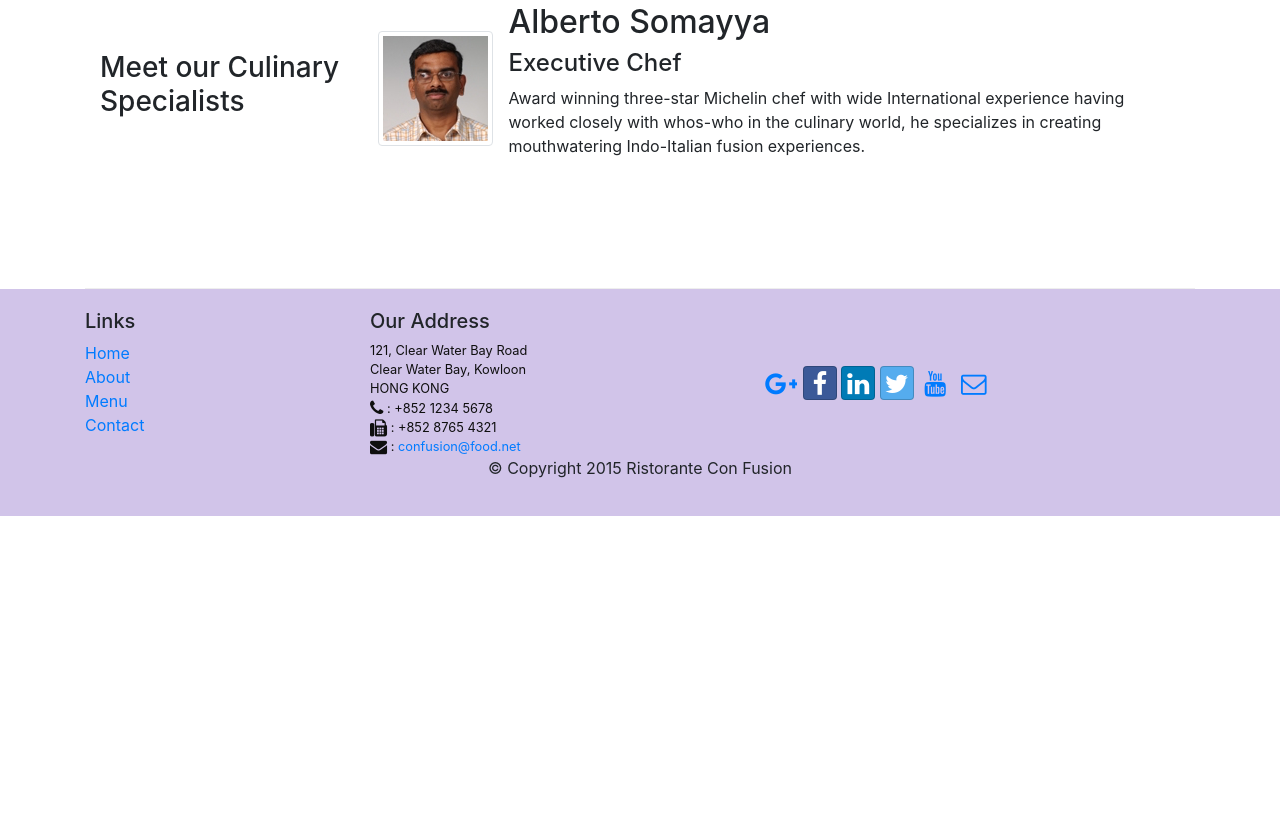
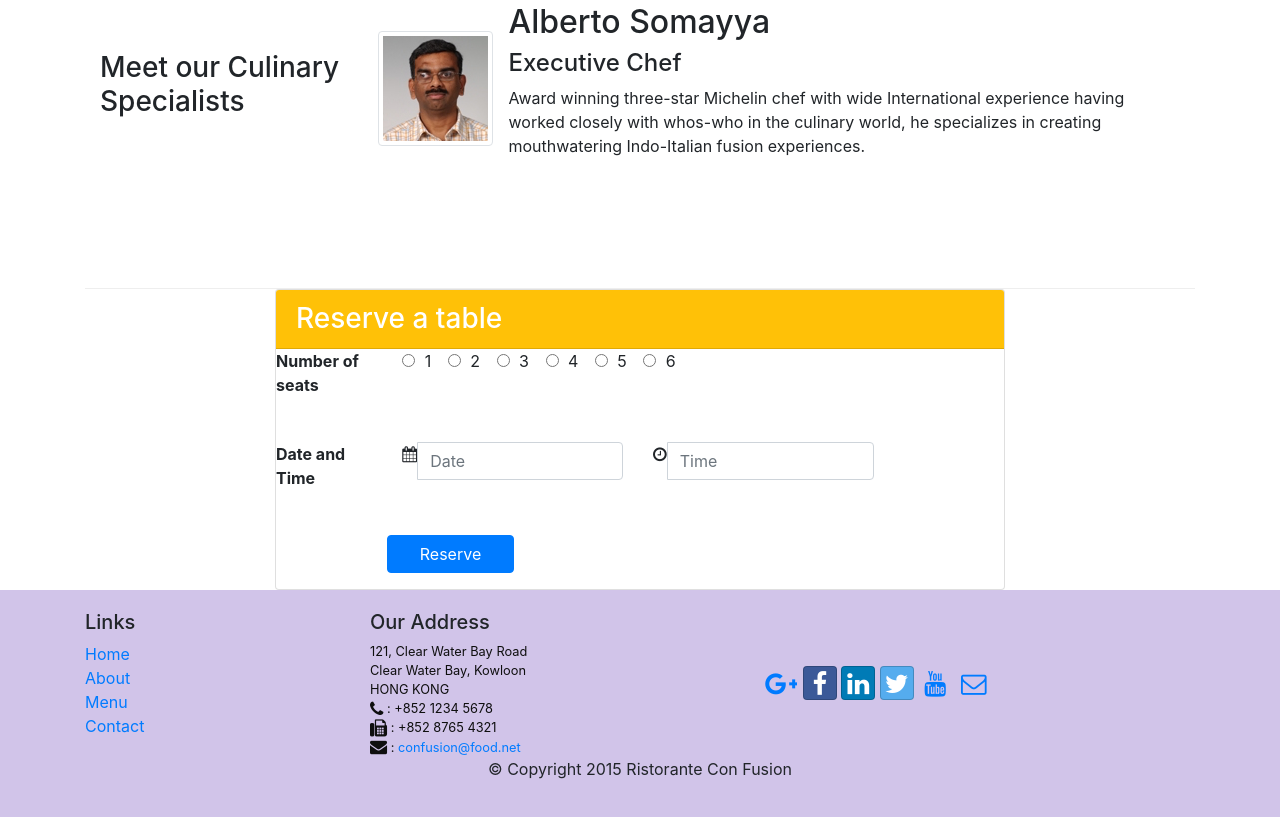
Before and after one commit to Himanshu-1997/Bootstrap-4, a website: page index.html in a window 1280 px wide. Shown: the part 1195-2012 px from the top of the page. Before the commit the page ends 1711 px from the top, so only its background shows below. Drawn offline with nearby package versions, Linux system fonts and the light colour scheme.

Commit message:
Assignment 2 completed

```diff
--- a/index.html
+++ b/index.html
@@ -35,13 +35,14 @@
     <header class="jumbotron">
         <div class="container">
             <div class="row row-header">
-                <div class="col col-sm-6">
+                <div class="col-md-6 col-sm-6">
                     <h1>Ristorante con Fusion</h1>
                     <p>We take inspiration from the World's best cuisines, and create a unique fusion experience. Our lipsmacking creations will tickle your culinary senses!</p>
                 </div>
-				<div class="col col-sm align-self-center">
+				<div class="col-md-3 col-sm-3 align-self-center">
 					<img src="img/logo.png" class="img-fluid">
 				</div>
+				<a class="btn btn-warning col-sm-3 col-md-3 align-self-center" href="#reserve">Reserve Table</a>
             </div>
         </div>
     </header>
@@ -69,9 +70,15 @@
                 <h3>This Month's Promotions</h3>
             </div>
             <div class="col-sm-8 col-md-9">
-                <h2>Weekend Grand Buffet</h2>
-                <p>Featuring mouthwatering combinations with a choice of five different salads, six enticing appetizers, six main entrees and five choicest desserts. Free flowing bubbly and soft drinks. All for just $19.99 per person </p>
-            </div>
+				<div class="media">
+					<div class="media-body">
+						<h2>Weekend Grand Buffet</h2>
+						<p class="hidden-xs-down">Featuring mouthwatering combinations with a choice of five different salads, six enticing appetizers, six main entrees and five choicest desserts. Free flowing bubbly and soft drinks. All for just $19.99 per person </p>
+					</div>
+					<img class="d-flex ml-3 img-thumbnail align-self-center"
+					src="img/buffet.png" alt="Weekend grand buffet">
+				</div>
+			</div>
         </div>
 
         <div class="row row-content align-items-center">
@@ -90,6 +97,75 @@
 				</div>
 			</div>
         </div>
+		<div class="row row-container" id="reserve">
+			<div class="col-md-8 offset-md-2">
+				<div class="card">
+					<h3 class="card-header bg-warning text-white">Reserve a table</h3>
+					<div class="card-block">
+						<dl class="row">
+							<dt class="col-2">Number of seats</dt>
+							<dd class="col-10">
+								<div class="form-check form-check-inline">
+									<label class="form-check-label">
+										<input class="form-check-input" type="radio" name="inlineRadioOptions" id="inlineRadio1" value="option1"> 1
+									</label>
+								</div>
+								<div class="form-check form-check-inline">
+									<label class="form-check-label">
+										<input class="form-check-input" type="radio" name="inlineRadioOptions" id="inlineRadio2" value="option2"> 2
+									</label>
+								</div>
+								<div class="form-check form-check-inline">
+									<label class="form-check-label">
+										<input class="form-check-input" type="radio" name="inlineRadioOptions" id="inlineRadio3" value="option3"> 3
+									</label>
+								</div>
+								<div class="form-check form-check-inline">
+									<label class="form-check-label">
+										<input class="form-check-input" type="radio" name="inlineRadioOptions" id="inlineRadio4" value="option4"> 4
+									</label>
+								</div>
+								<div class="form-check form-check-inline">
+									<label class="form-check-label">
+										<input class="form-check-input" type="radio" name="inlineRadioOptions" id="inlineRadio5" value="option5"> 5
+									</label>
+								</div>
+								<div class="form-check form-check-inline">
+									<label class="form-check-label">
+										<input class="form-check-input" type="radio" name="inlineRadioOptions" id="inlineRadio6" value="option6"> 6
+									</label>
+								</div>
+								</dd>
+								<dd class="col-12"></dd>
+								<dd class="col-12"></dd>
+								<dd class="col-12"></dd>
+								<dd class="col-12"></dd>
+								<dd class="col-12"></dd>
+							<dt class="col-2">Date and Time</dt>
+							<dd class="col-10 row">
+								<div class="col-5 col-sm-4 col-md-5">
+									<div class="input-group">
+										<div class="input-group-addon"><i class="fa fa-calendar"></i></div>
+											<input type="text" class="form-control" id="date" name="date" placeholder="Date">
+									</div>
+								</div>
+								<div class="col-5 col-sm-4 col-md-5">
+									<div class="input-group">
+										<div class="input-group-addon"><i class="fa fa-clock-o"></i></div>
+											<input type="text" class="form-control" id="date" name="date" placeholder="Time">
+									</div>
+								</div>
+							</dd class="col-12">
+							<dd class="col-12"></dd>
+								<dd class="col-12"></dd>
+								<dd class="col-12"></dd>
+								<dd class="col-12"></dd>
+								<dd class="col-12"></dd>
+							<a class="btn btn-primary col-md-2 offset-md-2" href="# align-items-center">Reserve</a>
+					</div>
+				</div>
+			</div>
+		</div>
     </div>
 
     <footer class="footer">
```
